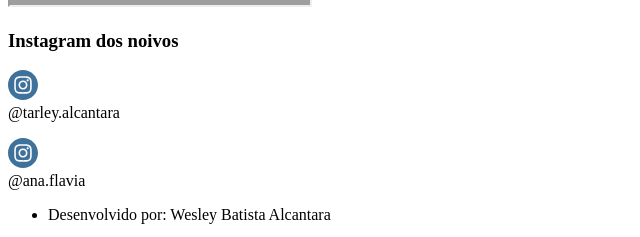
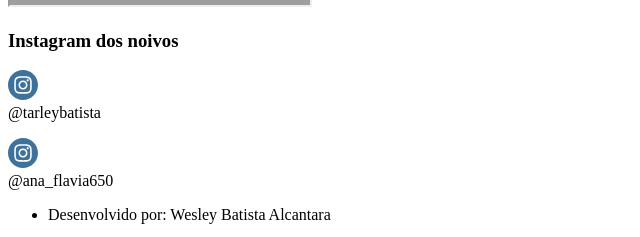
Before and after one commit to wesleyalcantara/Casamento-Tarley-e-Ana, a Next.js app: page / in a window 1280 px wide. Shown: the part 661-898 px from the top of the page, without its empty margins (0-640 px from the left). Built offline with nearby package versions, Linux system fonts and the light colour scheme; grey boxes are pictures that could not be loaded.

Commit message:
Formulario de confirmação de presença criado.

```diff
--- a/components/Botao/index.js
+++ b/components/Botao/index.js
@@ -3,9 +3,11 @@ import React from "react";
 export function Botao (){
     return(
         <div className="flex justify-center items-center my-5">
-            <button className=" gap-5 m-5 bg-pink-500 hover:bg-pink-700 text-white font-bold py-2 px-8 rounded-full">
-                Confirme sua presença
-            </button>
+            <a href="https://forms.gle/1rJm3QFnLLZC9bcZ7">
+                <button className=" gap-5 m-5 bg-pink-500 hover:bg-pink-700 text-white font-bold py-2 px-8 rounded-full">
+                    Confirme sua presença
+                </button>
+            </a>
         </div>
     )
 }
--- a/components/Footer/index.js
+++ b/components/Footer/index.js
@@ -8,16 +8,16 @@ export default function Footer() {
                 Instagram dos noivos
             </h3>
             <p className="flex flex-row gap-2">
-                <a href="https://www.instagram.com/">
+                <a href="https://www.instagram.com/tarleybatista?igsh=MWcweW56MWF3cXJjbQ==">
                     <Icon name="instagram" />
                 </a>
-                @tarley.alcantara
+                @tarleybatista
             </p>
             <p className="flex flex-row gap-2">
-                <a href="https://www.instagram.com/">
+                <a href="https://www.instagram.com/ana_flavia650?igsh=MW9wYzY5ODkzbGF2Nw==">
                     <Icon name="instagram" />
                 </a>
-                @ana.flavia
+                @ana_flavia650
             </p>
         </div>
         <div className="w-full">
```
